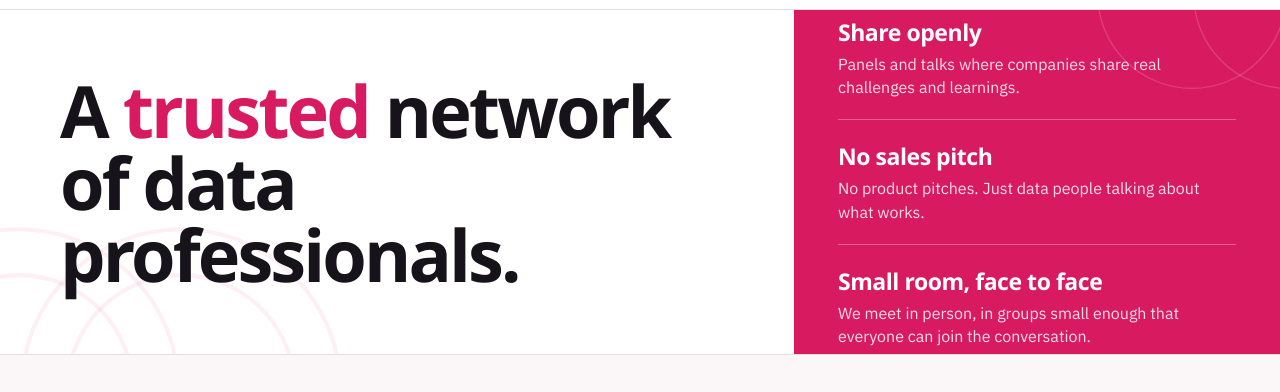
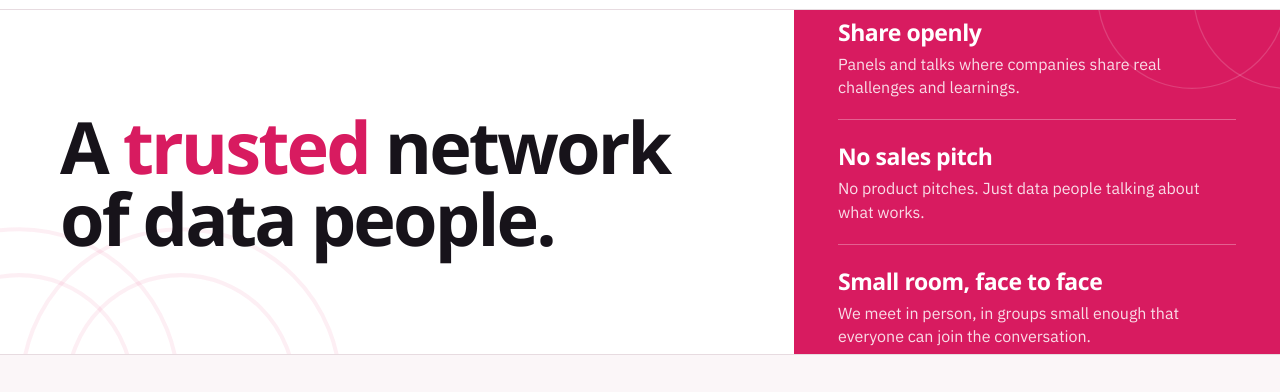
Before and after one commit to tqueen92/adu-pitch, a plain HTML site: page index.html in a window 1280 px wide. Shown: the part 126-518 px from the top of the page. Drawn offline with Linux system fonts and the light colour scheme; a web font is replaced by a local one.

Commit message:
Update index.htmlTagline: a trusted network of data people

```diff
--- a/index.html
+++ b/index.html
@@ -91,7 +91,7 @@
         <circle cx="140" cy="130" r="118"/><circle cx="260" cy="130" r="118"/>
         <circle cx="140" cy="130" r="84"/><circle cx="260" cy="130" r="84"/>
       </svg>
-      <h2 class="claim">A <em>trusted</em> network of data professionals.</h2>
+      <h2 class="claim">A <em>trusted</em> network of data people.</h2>
     </div>
 
     <div class="values">
```
